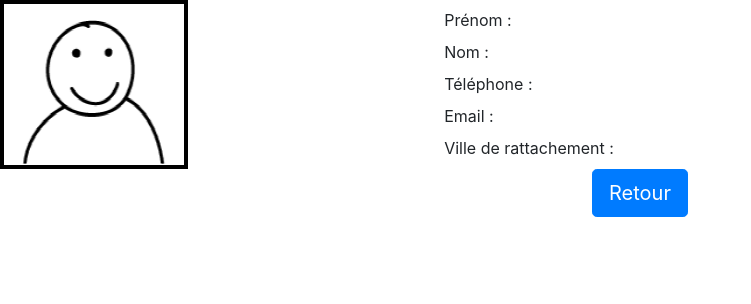
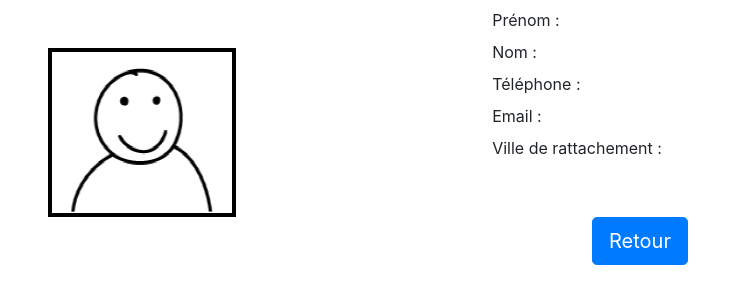
Before and after one commit to ThomasCadeauENI/Sortir.com, a Symfony app: template templates/utilisateur/profil.html.twig in a window 1280 px wide. Shown: the part 104-408 px from the top of the page, without its empty margins (0-751 px from the left). Run offline with Twig, Linux system fonts and the light colour scheme; the template is opened without the code that fills it, so the values that code supplies are empty; some libraries are stand-ins or nearby versions.

Commit message:
Commit profil organisateur pour photo de profil

```diff
--- a/templates/utilisateur/profil.html.twig
+++ b/templates/utilisateur/profil.html.twig
@@ -5,9 +5,15 @@
 {% block body %}
     <div class="">
         <div class="row">
-            <div class="col-2">
+            {% if user.photo != null %}
+            <div class="col-2 ml-5 mt-5">
+                <img src="{{ asset('images/') }}{{ user.photo }}">
+            </div>
+            {% else %}
+            <div class="col-2 ml-5 mt-5">
                 <img style="border: 4px solid black; overflow: auto" src="/images/default_profil.png">
             </div>
+            {% endif %}
             <div class="col-8" style="overflow: auto">
                 <div class="text-center"><h2>{{ user.pseudo }}</h2></div>
                 <div class="col-md-6 offset-md-3 ">
@@ -35,7 +41,6 @@
                 </div>
             </div>
         </div>
-
         <div class="col-md-6 offset-md-3 row">
             <div class="col text-center"><button class="btn btn-primary btn-lg" onclick="window.location='{{ path('homepage') }}'">Retour</button></div>
         </div>
```
